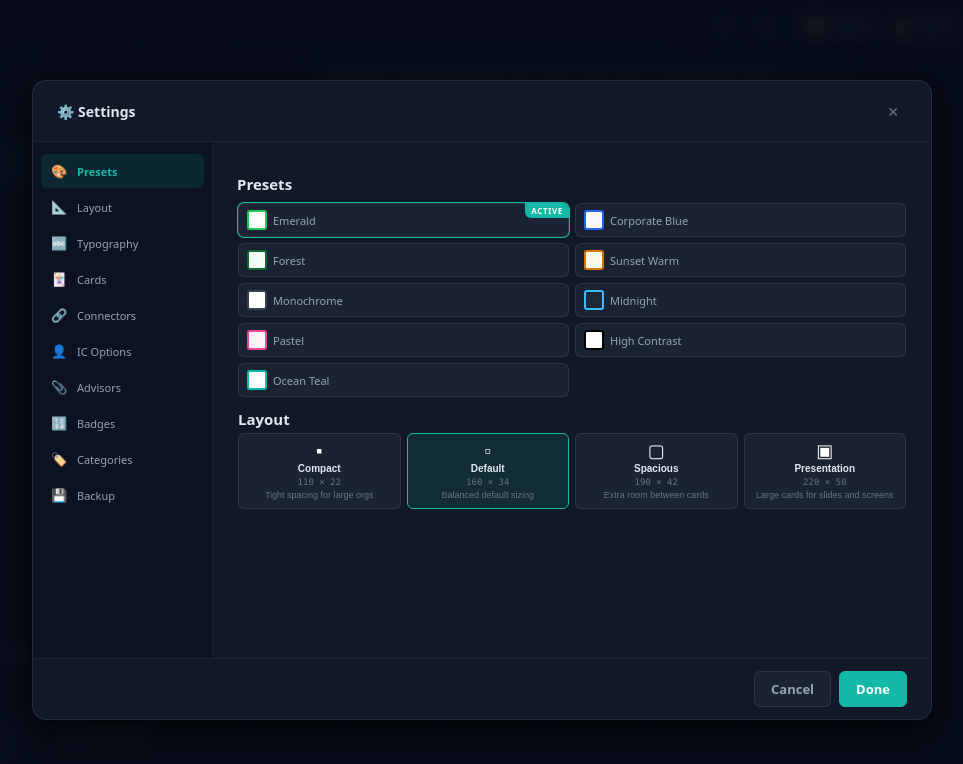
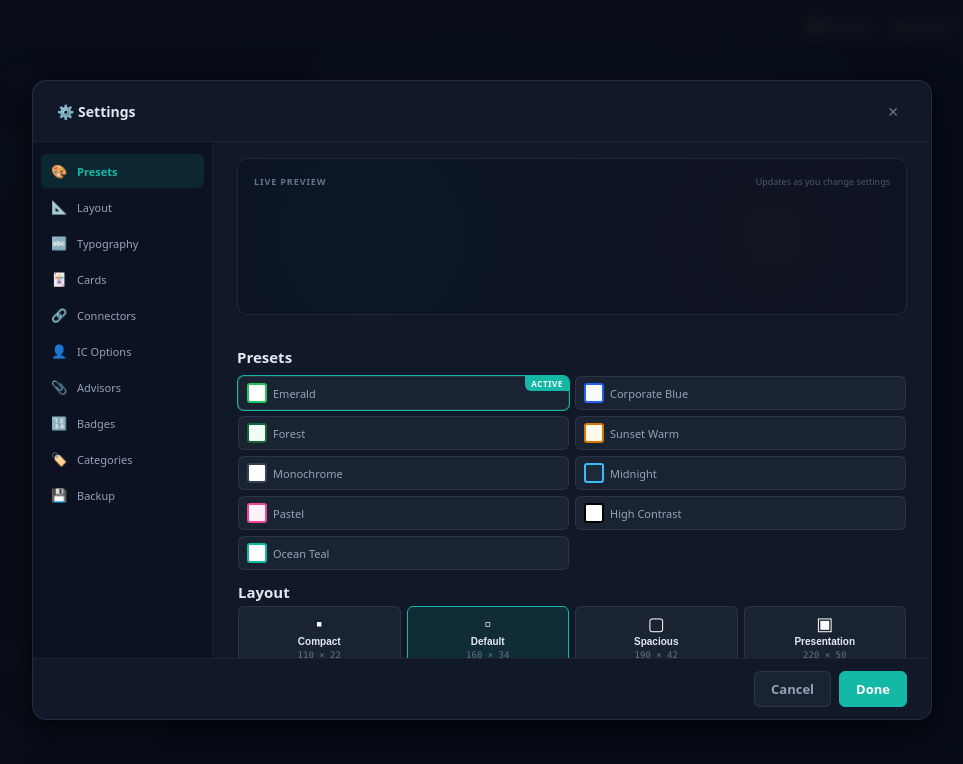
Before and after one commit to pedrofuentes/arbol, a website built with Vite: page index.html in a window 1280 px wide. Both pictures are taken after a click on the button "⚙️". Shown: the whole page, without its empty margins (158-1121 px from the left). Built offline with nearby package versions, Linux system fonts and the light colour scheme.

Commit message:
feat: add live preview strip to settings modal
Add a shared preview strip at the top of the settings modal content area,
visible on all tabs except Backup. The strip includes a header with
contextual hint text that updates per tab.

- Wrap content area in .settings-content-column flex container
- Add .preview-strip with header, title, hint, and empty preview area
- Expose getPreviewArea() and setPreviewHint() APIs on SettingsModal
- Add 10 i18n strings for per-tab preview hints
- Add preview strip CSS matching the mockup design
- 12 new tests covering rendering, visibility, hint updates, and API
- 1,755 tests across 69 files — all passing

Co-authored-by: Copilot <223556219+Copilot@users.noreply.github.com>

```diff
--- a/package.json
+++ b/package.json
@@ -1,6 +1,6 @@
 {
   "name": "arbol",
-  "version": "3.1.1",
+  "version": "3.2.0",
   "description": "An interactive org chart editor for the browser",
   "directories": {
     "doc": "docs"
--- a/src/i18n/en.ts
+++ b/src/i18n/en.ts
@@ -111,6 +111,16 @@ const en: Record<string, string> = {
   'settings_modal.cancel': 'Cancel',
   'settings_modal.apply': 'Done',
   'settings_modal.nav_aria': 'Settings sections',
+  'settings_modal.preview_title': 'Live Preview',
+  'settings_modal.preview_hint.presets': 'Updates as you change settings',
+  'settings_modal.preview_hint.layout': 'Spacing regions highlighted',
+  'settings_modal.preview_hint.typography': 'Text styling highlighted',
+  'settings_modal.preview_hint.cards': 'Card appearance highlighted',
+  'settings_modal.preview_hint.connectors': 'Line styles highlighted',
+  'settings_modal.preview_hint.ic': 'Individual contributor layout',
+  'settings_modal.preview_hint.advisors': 'Advisor spacing highlighted',
+  'settings_modal.preview_hint.badges': 'Badge styling shown on cards',
+  'settings_modal.preview_hint.categories': 'How categories appear on cards',
 
   // ─── Import Wizard ──────────────────────────────────────────────────
   'import_wizard.title': '📂 Import Data',
--- a/src/style.css
+++ b/src/style.css
@@ -1746,6 +1746,58 @@ textarea:focus-visible {
 .settings-nav-item.active { background: var(--accent-muted); color: var(--accent); font-weight: var(--font-semibold); }
 .settings-nav-item .nav-icon { font-size: var(--text-sm); width: 20px; text-align: center; }
 
+/* Preview strip — shared live preview above settings content */
+.settings-content-column { display: flex; flex-direction: column; flex: 1; overflow: hidden; }
+.preview-strip {
+  background: var(--bg-base);
+  border: 1px solid var(--border-default);
+  border-radius: var(--radius-lg);
+  padding: var(--space-4);
+  margin: var(--space-4) var(--space-5) 0;
+  position: relative;
+  overflow: hidden;
+  flex-shrink: 0;
+}
+.preview-strip::before {
+  content: '';
+  position: absolute;
+  inset: 0;
+  background:
+    radial-gradient(circle at 20% 50%, rgba(20,184,166,0.03) 0%, transparent 50%),
+    radial-gradient(circle at 80% 50%, rgba(245,158,11,0.02) 0%, transparent 50%);
+  pointer-events: none;
+}
+.preview-strip.hidden { display: none; }
+.preview-header {
+  display: flex;
+  align-items: center;
+  justify-content: space-between;
+  margin-bottom: 10px;
+  position: relative;
+  z-index: 1;
+}
+.preview-title {
+  font-size: 9px;
+  font-weight: var(--font-bold);
+  color: var(--text-tertiary);
+  text-transform: uppercase;
+  letter-spacing: 0.1em;
+}
+.preview-hint {
+  font-size: 9px;
+  color: var(--text-tertiary);
+  opacity: 0.7;
+}
+.preview-area {
+  display: flex;
+  justify-content: center;
+  align-items: center;
+  min-height: 100px;
+  position: relative;
+  z-index: 1;
+}
+.preview-area svg { filter: drop-shadow(0 2px 4px rgba(0,0,0,0.2)); }
+
 .settings-content { flex: 1; overflow-y: auto; padding: var(--space-5); }
 .settings-content::-webkit-scrollbar { width: 5px; }
 .settings-content::-webkit-scrollbar-track { background: transparent; }
--- a/src/ui/settings-modal.ts
+++ b/src/ui/settings-modal.ts
@@ -1,4 +1,18 @@
 import { t } from '../i18n';
+
+const PREVIEW_HINT_KEYS: Record<string, string> = {
+  presets: 'settings_modal.preview_hint.presets',
+  layout: 'settings_modal.preview_hint.layout',
+  typography: 'settings_modal.preview_hint.typography',
+  cards: 'settings_modal.preview_hint.cards',
+  connectors: 'settings_modal.preview_hint.connectors',
+  ic: 'settings_modal.preview_hint.ic',
+  advisors: 'settings_modal.preview_hint.advisors',
+  badges: 'settings_modal.preview_hint.badges',
+  categories: 'settings_modal.preview_hint.categories',
+};
+
+const TABS_WITHOUT_PREVIEW = new Set(['backup']);
 
 export interface SettingsTab {
   id: string;
@@ -38,6 +52,9 @@ export class SettingsModal {
   private mounted = false;
   private keyHandler: (e: KeyboardEvent) => void;
   private footerLeft: HTMLDivElement = null!;
+  private previewStrip: HTMLDivElement = null!;
+  private previewArea: HTMLDivElement = null!;
+  private previewHint: HTMLSpanElement = null!;
 
   constructor(options: SettingsModalOptions, tabs?: SettingsTab[]) {
     this.options = options;
@@ -121,6 +138,40 @@ export class SettingsModal {
       }
     });
 
+    // Content column wrapper (preview strip + scrollable content)
+    const contentColumn = document.createElement('div');
+    contentColumn.className = 'settings-content-column';
+
+    // Preview strip
+    this.previewStrip = document.createElement('div');
+    this.previewStrip.className = 'preview-strip';
+
+    const previewHeader = document.createElement('div');
+    previewHeader.className = 'preview-header';
+
+    const previewTitle = document.createElement('span');
+    previewTitle.className = 'preview-title';
+    previewTitle.textContent = t('settings_modal.preview_title');
+
+    this.previewHint = document.createElement('span');
+    this.previewHint.className = 'preview-hint';
+    this.previewHint.textContent = t(PREVIEW_HINT_KEYS[this.activeTab] ?? 'settings_modal.preview_hint.presets');
+
+    previewHeader.appendChild(previewTitle);
+    previewHeader.appendChild(this.previewHint);
+    this.previewStrip.appendChild(previewHeader);
+
+    this.previewArea = document.createElement('div');
+    this.previewArea.className = 'preview-area';
+    this.previewStrip.appendChild(this.previewArea);
+
+    // Hide preview on tabs that don't need it
+    if (TABS_WITHOUT_PREVIEW.has(this.activeTab)) {
+      this.previewStrip.classList.add('hidden');
+    }
+
+    contentColumn.appendChild(this.previewStrip);
+
     // Content area
     this.contentArea = document.createElement('div');
     this.contentArea.className = 'settings-content';
@@ -129,8 +180,10 @@ export class SettingsModal {
     this.contentArea.setAttribute('aria-labelledby', `settings-tab-${this.activeTab}`);
     this.contentArea.setAttribute('data-active-tab', this.activeTab);
 
+    contentColumn.appendChild(this.contentArea);
+
     body.appendChild(nav);
-    body.appendChild(this.contentArea);
+    body.appendChild(contentColumn);
 
     // Footer
     const footer = document.createElement('div');
@@ -221,6 +274,18 @@ export class SettingsModal {
       btn.classList.toggle('active', isActive);
       btn.setAttribute('aria-selected', isActive ? 'true' : 'false');
     }
+
+    // Update preview strip visibility and hint
+    if (TABS_WITHOUT_PREVIEW.has(tabId)) {
+      this.previewStrip.classList.add('hidden');
+    } else {
+      this.previewStrip.classList.remove('hidden');
+      const hintKey = PREVIEW_HINT_KEYS[tabId];
+      if (hintKey) {
+        this.previewHint.textContent = t(hintKey);
+      }
+    }
+
     this.options.onTabChange?.(tabId);
   }
 
@@ -251,6 +316,14 @@ export class SettingsModal {
     return this.footerLeft;
   }
 
+  getPreviewArea(): HTMLElement {
+    return this.previewArea;
+  }
+
+  setPreviewHint(text: string): void {
+    this.previewHint.textContent = text;
+  }
+
   destroy(): void {
     document.removeEventListener('keydown', this.keyHandler, true);
     if (this.overlay.parentElement) {
```
Also changed, not shown: AGENTS.md (+1 -1 lines), tests/ui/settings-modal.test.ts (+125 -0 lines), CHANGELOG.md.
